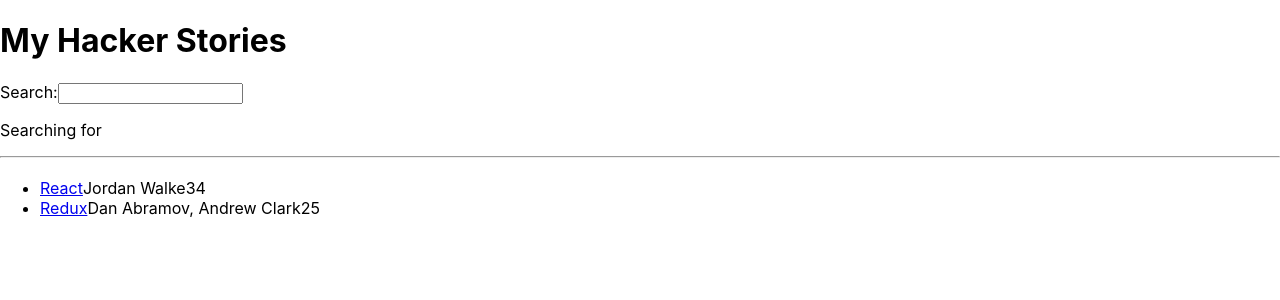
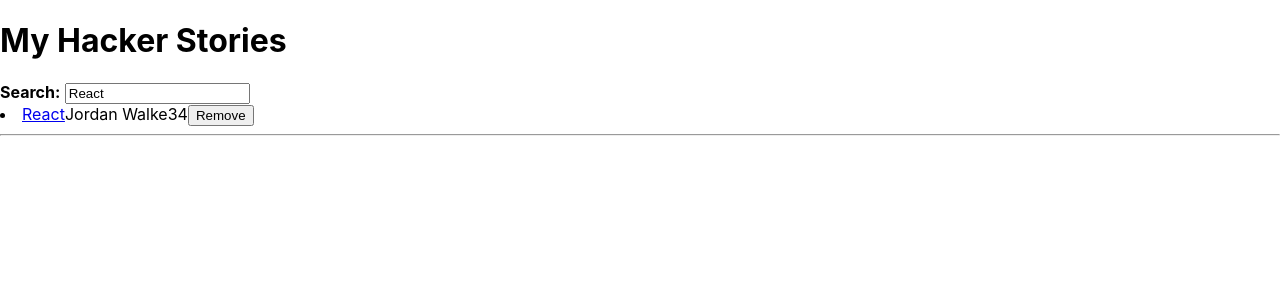
Before and after one commit to sel4m/road-to-react, a React (Create React App) app: page / in a window 1280 px wide. Shown: the top 300 px of the page. Built offline with nearby package versions, Linux system fonts and the light colour scheme.

Commit message:
added InputWithLabel component, custom hook, and remove button

```diff
--- a/src/App.js
+++ b/src/App.js
@@ -1,93 +1,148 @@
 import React from "react";
 
-function List (props) {
-    return (
-      <div>
-        <h2>{props.title}</h2>
-        <ul>
-          {props.list.map(function(item) {
-            return (<Item item={item} />);
-          })}
-        </ul>
-      </div>
-    );
-  }
-
-const Item = (props) => {
-  return (
-    <li key={props.item.objectID}>
-      <span>
-        <a href={props.item.url}>{props.item.title}</a>
-      </span>
-      <span>{props.item.author}</span>
-      <span>{props.item.num_comments}</span>
-      <span>{props.item.points}</span>
-  </li>
-  )
-}
-
-const Search = (props) => {
-  const [searchTerm, setSearchTerm] = React.useState('');
-
-  const handleChange = (event) =>  {
-    setSearchTerm(event.target.value);
-    props.onSearch(event);
-  }
-
-  const handleMouseOver = (event) => {
-    console.log(event);
-  }
-
-  return (
-    <div>
-      <label htmlFor="search">Search:</label>
-      <input id="search" type="text" onChange={handleChange} onMouseOver={handleMouseOver} />
-
-      <p>
-        Searching for <strong>{searchTerm}</strong>
-      </p>
-
-
-    </div>
-  );
-}
-
-const App = () => {
-
-  const stories = [
-    {
+const initialStories = [
+  {
     title: 'React',
     url: 'https://reactjs.org/',
     author: 'Jordan Walke',
     num_comments: 3,
     points: 4,
     objectID: 0,
-    },
-    {
+  },
+  {
     title: 'Redux',
     url: 'https://redux.js.org/',
     author: 'Dan Abramov, Andrew Clark',
     num_comments: 2,
     points: 5,
     objectID: 1,
-    },
-    ];
+  },
+];
+
+const App = () => {
+  const useSemiPersistentState = (key, initialState) => {
+    const [value, setValue] =
+      React.useState(
+        localStorage.getItem(key) || initialState
+      )
+
+    React.useEffect(() => {
+      localStorage.setItem(key, value);
+    }, [value]);
+
+    return [value, setValue];
+  };
+
+  const [searchTerm, setSearchTerm] = useSemiPersistentState('search', 'React');
+
+  const [stories, setStories] = React.useState(initialStories);
+
+  const handleRemoveStory = (item) => {
+    const newStories = stories.filter(
+      (story) => item.objectID !== story.objectID
+    );
+    setStories(newStories);
+  };
 
   const handleSearch = (event) => {
-    console.log(event.target.value);
+    setSearchTerm(event.target.value);
+  };
 
-  }
+  const searchedStories = stories.filter((story) =>
+    story.title.toLowerCase().includes(searchTerm.toLowerCase())
+  );
+
 
   return (
     <div>
       <h1>My Hacker Stories</h1>
-      <Search onSearch={handleSearch} />
+
+      <InputWithLabel
+        id="search"
+        value={searchTerm}
+        onInputChange={handleSearch}
+      >
+        <strong>Search:</strong>
+      </InputWithLabel>
+
+      <List list={searchedStories} onRemoveItem={handleRemoveStory} />
       <hr />
-      <List list={stories} />
-
 
     </div>
   );
 }
 
+const InputWithLabel = ({
+  id,
+  value,
+  type = 'text',
+  onInputChange,
+  isFocused,
+  children
+}) => {
+  const inputRef = React.useRef();
+
+  React.useEffect(() => {
+    if (isFocused) {
+      inputRef.current.focus();
+    }
+  }, [isFocused]);
+
+  return (
+    <>
+      <label htmlFor={id}>{children}</label>
+      &nbsp;
+      <input
+        ref={inputRef}
+        id={id}
+        type={type}
+        value={value}
+        onChange={onInputChange}
+      />
+    </>
+  )
+}
+
+const Search = (props) => {
+  const handleChange = (event) => {
+    props.onSearch(event);
+  }
+
+  const handleMouseOver = (event) => {
+  }
+
+  return (
+    <>
+      <p>
+        Searching for <strong>{props.value}</strong>
+      </p>
+    </>
+  );
+};
+
+const List = ({ list, onRemoveItem }) =>
+  list.map(item => (
+    <Item
+      key={item.objectID}
+      item={item}
+      onRemoveItem={onRemoveItem}
+    />
+  ));
+
+const Item = ({ item, onRemoveItem }) => (
+  <li>
+    <span>
+      <a href={item.url}>{item.title}</a>
+    </span>
+    <span>{item.author}</span>
+    <span>{item.num_comments}</span>
+    <span>{item.points}</span>
+    <span>
+      <button type="button" onClick={() => onRemoveItem(item)}>
+        Remove
+      </button>
+    </span>
+  </li>
+);
+
 export default App;
```
